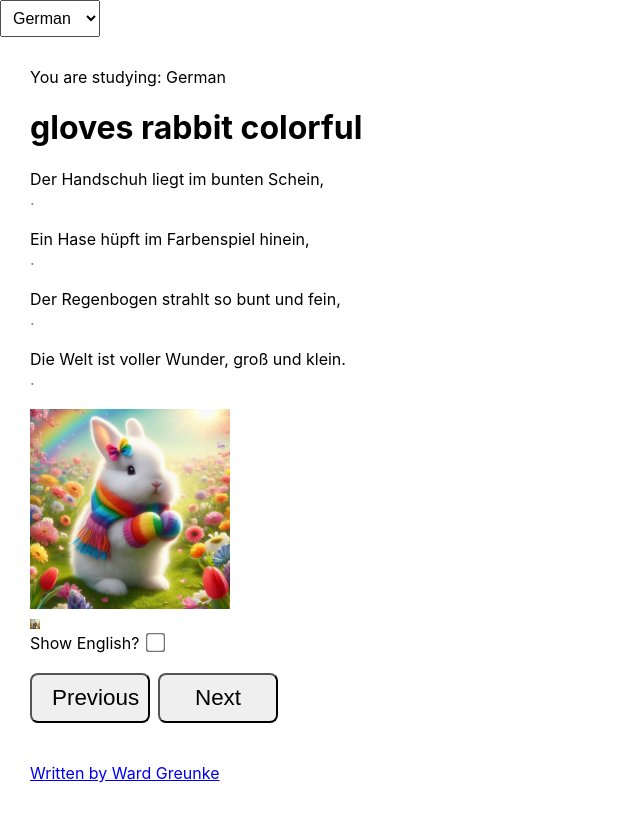
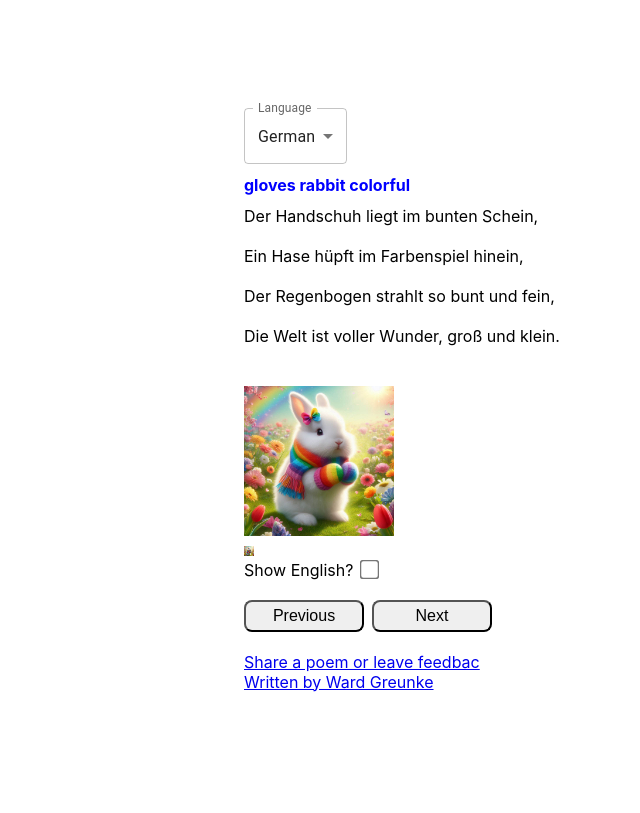
Before and after one commit to wgreunke/poems, a React (Create React App) app: page / in a window 1280 px wide. Shown: the whole page, without its empty margins (0-640 px from the left). Built offline with nearby package versions, Linux system fonts and the light colour scheme.

Commit message:
Fixing styling issues, trying to get it all on one screen.  Need to change the select button.

```diff
--- a/package.json
+++ b/package.json
@@ -4,6 +4,9 @@
   "homepage": "https://wgreunke.github.io/poems",
   "private": true,
   "dependencies": {
+    "@emotion/react": "^11.13.3",
+    "@emotion/styled": "^11.13.0",
+    "@mui/material": "^6.1.3",
     "@testing-library/jest-dom": "^5.17.0",
     "@testing-library/react": "^13.4.0",
     "@testing-library/user-event": "^13.5.0",
--- a/src/App.js
+++ b/src/App.js
@@ -2,11 +2,12 @@ import logo from './logo.svg';
 import './App.css';
 import React, { useState, useEffect } from 'react';
 import Papa from 'papaparse'; // For parsing CSV files
+import { Box, Container, InputLabel, MenuItem } from '@mui/material';
+
+import FormControl from '@mui/material/FormControl';
+import Select, { SelectChangeEvent } from '@mui/material/Select';
 
 //Data loader goes here:
-
-
-
 const LoadLocalData = ({ setData, chosenLanguage }) => {
   useEffect(() => {
     // Ensure chosenLanguage is valid before proceeding
@@ -57,9 +58,7 @@ const LoadLocalData = ({ setData, chosenLanguage }) => {
 
 
 const LanguageChooser=({setChosenLanguage,setCurrentIndex})=>{
-
   const [selectedLanguage,setSelectedLanguage]=useState('German');
-
   const handleLanguageChange=(event)=>{
     setSelectedLanguage(event.target.value);
     setChosenLanguage(event.target.value);
@@ -68,44 +67,50 @@ const LanguageChooser=({setChosenLanguage,setCurrentIndex})=>{
 
   return(
   //Dropdown for the given languages
-    <div>
-    <select
+    <Box sx={{minWidth:100}}>
+    <FormControl>
+    <InputLabel id="language-select">Language</InputLabel>
+    <Select
+    labelId="language-select"
     id="language-select"
     value={selectedLanguage}
+    label="Language"
     onChange={handleLanguageChange}
-    style={{ width: '100px', padding: '8px', fontSize: '16px' }}
+    PaperProps={{
+      style: { maxHeight: '20px' }, // Adjust the height as needed
+    }}
     >
-    <option value="German">German</option>
-    <option value="Spanish">Spanish</option>
-    </select>
-
-</div>
+    <MenuItem value="German">German</MenuItem>
+    <MenuItem value="Spanish">Spanish</MenuItem>
+    </Select>
+    </FormControl>
+    </Box>
   );
 }
 
 const DisplayPoem = ({ poem_data, currentIndex,showBase, chosenLanguage }) => {
   return (
     <div>
-      <p>You are studying: {chosenLanguage}</p>
-      <h1>{poem_data[currentIndex].key_words}</h1>
+      <h1 style={{color:'blue',fontSize:'16px' }}>{poem_data[currentIndex].key_words}</h1>
+
+
       <p style={{margin:0, padding:0}}>{poem_data[currentIndex].target_line1}</p>
+      <p style={{ color: showBase ? 'grey':'white', margin:0, padding:0}}>
+        {showBase ? poem_data[currentIndex].base_line1 :'.'}</p>
 
-      <p style={{ color: 'grey', margin:0, padding:0}}>
-        {showBase ? poem_data[currentIndex].base_line1  :'.'}</p>
-      <br></br>
       <p style={{margin:0, padding:0}}>{poem_data[currentIndex].target_line2}</p>
-      <p style={{ color: 'grey', margin:0, padding:0}}>
+      <p style={{ color: showBase ? 'grey':'white', margin:0, padding:0}}>
         {showBase ? poem_data[currentIndex].base_line2 :'.'}</p>
-      <br></br>
+
+
       <p style={{margin:0, padding:0}}>{poem_data[currentIndex].target_line3}</p>
-      <p style={{ color: 'grey', margin:0, padding:0}}>
+      <p style={{ color: showBase ? 'grey':'white', margin:0, padding:0}}>
       {showBase ? poem_data[currentIndex].base_line3 :'.'}</p>
-      <br></br>
       <p style={{margin:0, padding:0}}>{poem_data[currentIndex].target_line4}</p>
-      <p style={{ color: 'grey', margin:0, padding:0}}>
+      <p style={{color: showBase ? 'grey':'white', margin:0, padding:0}}>
       {showBase ? poem_data[currentIndex].base_line4 :'.'}</p>
-      <br></br>
-      <img style={{height:200, width:200}}  src={`./images/${poem_data[currentIndex].image_name}`} alt="Poem Illustration" />
+      <br style={{height:'3px'}}></br>
+      <img style={{height:150, width:150}}  src={`./images/${poem_data[currentIndex].image_name}`} alt="Poem Illustration" />
       <br></br>
       <img style={{height:10, width:10}}  src={`./poems/images/${poem_data[currentIndex].image_name}`} alt="" />
 
@@ -133,14 +138,15 @@ const ToggleSwitch=({handleToggle, showBase})=>{
 const NavigationButtons = ({ onNext, onPrevious }) => {
   return (
     <div>
-      <button onClick={onPrevious} style={{ fontSize: '1.4rem', padding: '10px 20px', borderRadius: '8px', width:'120px',marginRight:'8px' }} >
+      <button onClick={onPrevious} style={{ fontSize: '1rem', padding: '5px', borderRadius: '8px', width:'120px',marginRight:'8px'}} >
         Previous</button>
-      <button onClick={onNext} style={{ fontSize: '1.4rem',padding: '10px 20px',  borderRadius: '8px',width:'120px' }}>
+      <button onClick={onNext} style={{ fontSize: '1rem',padding: '5px',  borderRadius: '8px',width:'120px' }}>
         Next</button>
     </div>
   );
 };
 
+//************************** Main Function ************************/
 function App() {
   const [currentIndex, setCurrentIndex] = useState(0);
   const [data, setData] = useState([]); // Initially empty
@@ -172,8 +178,9 @@ const handleToggle=()=> {setShowBase(!showBase);};
 
 // ******************* App Return *********************************
   return (
-    <div>
-      <LanguageChooser setChosenLanguage={setChosenLanguage} setCurrentIndex={setCurrentIndex} />
+    <Box sx={{ display: 'flex', justifyContent: 'center', alignItems: 'center', height: '100vh' }}>
+    <Container maxWidth="md"> {/* Adjust maxWidth as needed */}
+
 
       {/*  Need a header <h1 style={{margin:30}}>Simple German Poems </h1> */}
 
@@ -183,17 +190,21 @@ const handleToggle=()=> {setShowBase(!showBase);};
       {/* Display data if available */}
       {data.length > 0 && (
         <div style={{margin:30}}>
+          <LanguageChooser setChosenLanguage={setChosenLanguage} setCurrentIndex={setCurrentIndex} />
           <DisplayPoem poem_data={data} currentIndex={currentIndex} showBase={showBase} chosenLanguage={chosenLanguage} />
           {/* Navigation buttons */}
           <ToggleSwitch handleToggle={handleToggle} showBase={showBase} />
           <br></br>
           <NavigationButtons onNext={handleNext} onPrevious={handlePrevious} />
-          <br></br>
+
+          <br style={{height:'3px'}}></br>
+          <a href="https://docs.google.com/forms/d/e/1FAIpQLSc6BFc00n1gch93HZzOI5WN4LjfIw4lrOaMZmGFYfEYWND4Ug/viewform?usp=sf_link" alt="">Share a poem or leave feedbac</a>
           <br></br>
           <a href="https://www.linkedin.com/in/wgreunke/" alt=""> Written by Ward Greunke</a>
         </div>
       )}
-    </div>
+    </Container>
+    </Box>
   );
 }
 
```
Also changed, not shown: src/LanguageChooser_1.js (added, +24 -0 lines), 1 other file (tests, documents, lock files or other folders).
